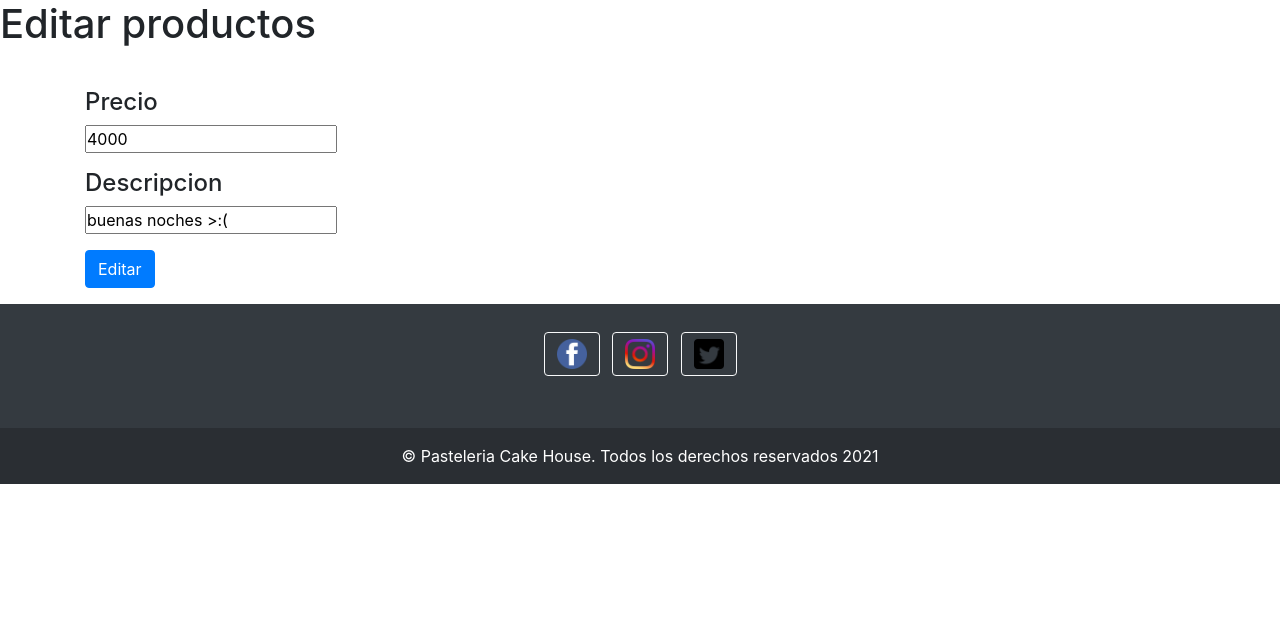
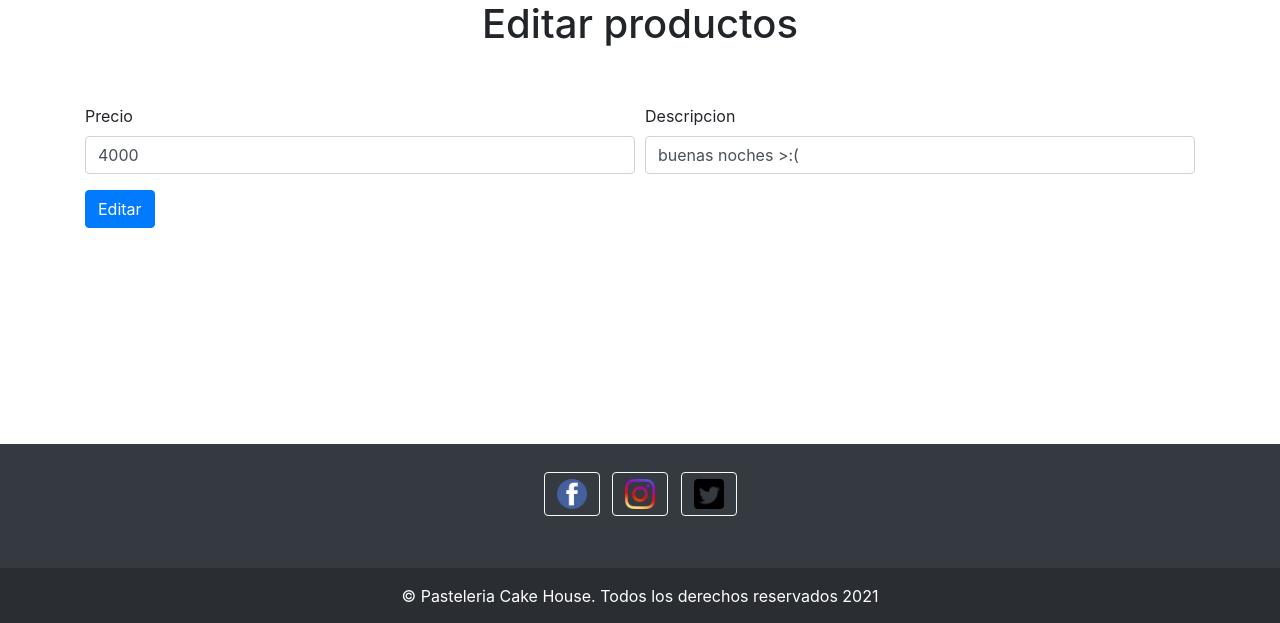
Before and after one commit to Ignacio1809/prueba4, a Django app: template pasteleria/templates/pasteleria/editar_producto.html in a window 1280 px wide. Shown: the part 144-767 px from the top of the page. Run offline with Django 3.2, Linux system fonts and the light colour scheme; the template is opened without the code that fills it: values that come from a table or form of the project are taken from there, others are empty; data comes from the database, SQL or seed files in the repository; some libraries are stand-ins or nearby versions.

Commit message:
Se actualiza el editar producto.html

```diff
--- a/pasteleria/templates/pasteleria/editar_producto.html
+++ b/pasteleria/templates/pasteleria/editar_producto.html
@@ -20,7 +20,7 @@
                         <a class="nav-link" href="{% url 'pasteleria:inicio' %}">Home <span class="sr-only">(current)</span></a>
                     </li>
                     <li class="nav-item">
-                        <a class="nav-link" href="#">Acerca de la pasteleria</a>
+                        <a class="nav-link" href="{% url 'pasteleria:inicio' %}">Acerca de la pasteleria</a>
                     </li>
                     <li class="nav-item">
                         <a class="nav-link" href="#">Productos</a>
@@ -41,36 +41,34 @@
 </div>
 
 
-<h1>Editar productos</h1>
-<form class="container" action="" method="POST">
+<h1 style="text-align: center;">Editar productos</h1>
+<br>
+<br>
+<form class="container-sm" action="" method="POST">
     {% csrf_token %}
     <div class="form-row">
-        <div class="col-md-6 mb-3">
+        <div class="form-group col-md-6">
+            <input type="hidden" name="nombre_producto" value="{{mostrar.nombre_producto}}">
+            <label>Precio</label>
+            <input type="number" class="form-control" id="precio" name="precio" value="{{mostrar.precio}}" required>
+        </div>
+        <div class="form-group col-md-6">
+            <label>Descripcion</label>
+            <input type="text" class="form-control" id="descripcion" name="descripcion" value="{{mostrar.descripcion}}">
         </div>
     </div>
-    <div class="form-row">
-        <div class="col-md-6 mb-3">
-            <input type="hidden" name="nombre_producto" value="{{mostrar.nombre_producto}}">
-        </div>
-    </div>
-    <h4>Precio</h4>
-    <div class="form-row">
-        <div class="col-md-6 mb-3">
-            <input type="number" name="precio" value="{{mostrar.precio}}">
-        </div>
-    </div>
-    <h4>Descripcion </h4>
-    <div class="form-row">
-        <div class="col-md-6 mb-3">
-            <input type="text" name="descripcion" value="{{mostrar.descripcion}}">
-        </div>
-    </div>
-    <div class="form-row">
-        <div class="col-md-6 mb-3">
-            <input type="submit" value="Editar" class="btn btn-primary">
-        </div>
-    </div>
+    <button onclick="validacion5()" type="submit" class="btn btn-primary">Editar</button>
+
 </form>
+<br>
+<br>
+<br>
+<br>
+<br>
+<br>
+<br>
+<br>
+<br>
 
 <footer class="bg-dark text-center text-white">
     <!-- Grid container -->
@@ -100,9 +98,29 @@
     <!-- Copyright -->
 </footer>
 
-
 <script src="{% static 'js/jquery-3.6.0.min.js' %}"></script>
 <script src="{% static 'js/bootstrap.min.js' %}"></script>
 
-<script src="{% static 'js/jquery-3.6.0.min.js' %}"></script>
-<script src="{% static 'js/bootstrap.min.js' %}"></script>
+<script>
+    function validacion5(){
+        var precio = document.getElementById("precio").value;
+        var descripcion = document.getElementById("descripcion").value;
+
+        if (precio == 0){
+            document.getElementById("precio").style.borderColor="red";
+        }
+        else{
+            document.getElementById("precio").style.borderColor="green";
+        };
+
+        if (descripcion.trim()==""){
+            document.getElementById("descripcion").style.borderColor="red";
+        }
+        else if(descripcion == 0){
+            document.getElementById("descripcion").style.borderColor="red";
+        }
+        else{
+            document.getElementById("descripcion").style.borderColor="green";
+        };
+    };
+</script>
```
